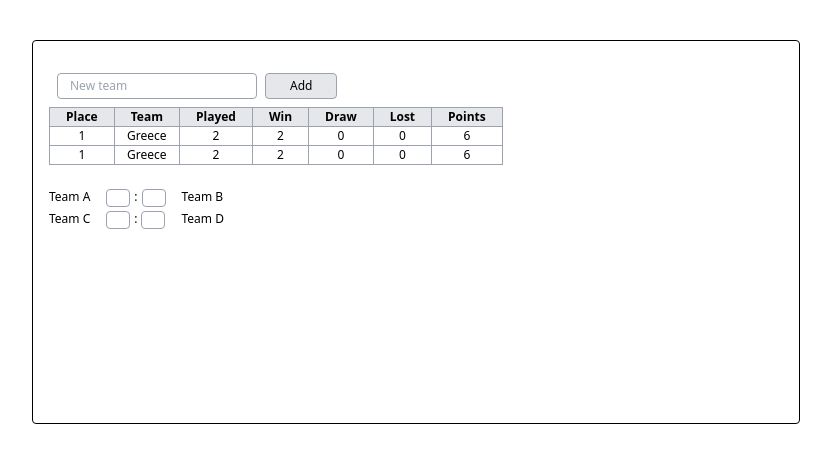
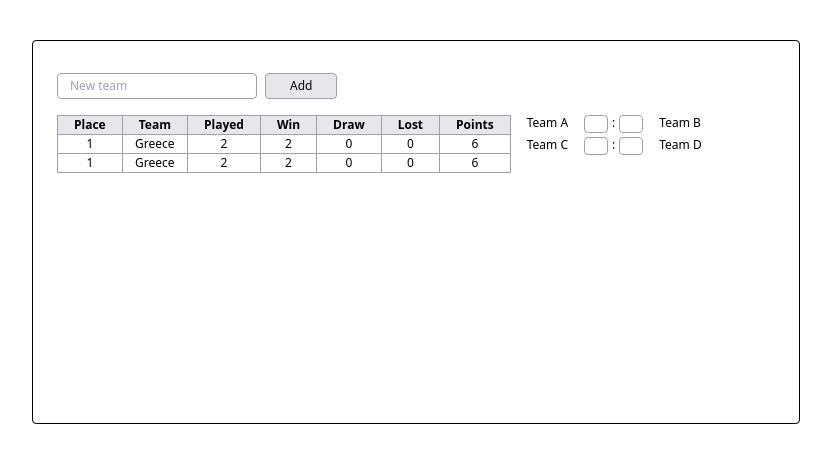
Before and after one commit to saulius-b/Football-Scores-Table, a React (Create React App) app: page / in a window 1280 px wide. Shown: the top 462 px of the page, without its empty margins (224-1055 px from the left). Built offline with nearby package versions, Linux system fonts and the light colour scheme.

Commit message:
ScoreTable and ScoreInput styling updated to be in the same line

```diff
--- a/src/App.tsx
+++ b/src/App.tsx
@@ -7,8 +7,10 @@ function App() {
   return (
     <div className="h-96 mx-auto max-w-3xl px-4 py-6 my-10 sm:rounded sm:border sm:border-black text-xs">
       <TeamInput></TeamInput>
-      <ScoreTable></ScoreTable>
-      <ScoreInput></ScoreInput>
+      <div className="sm:flex gap-4 p-2">
+        <ScoreTable></ScoreTable>
+        <ScoreInput></ScoreInput>
+      </div>
     </div>
   );
 }
```
